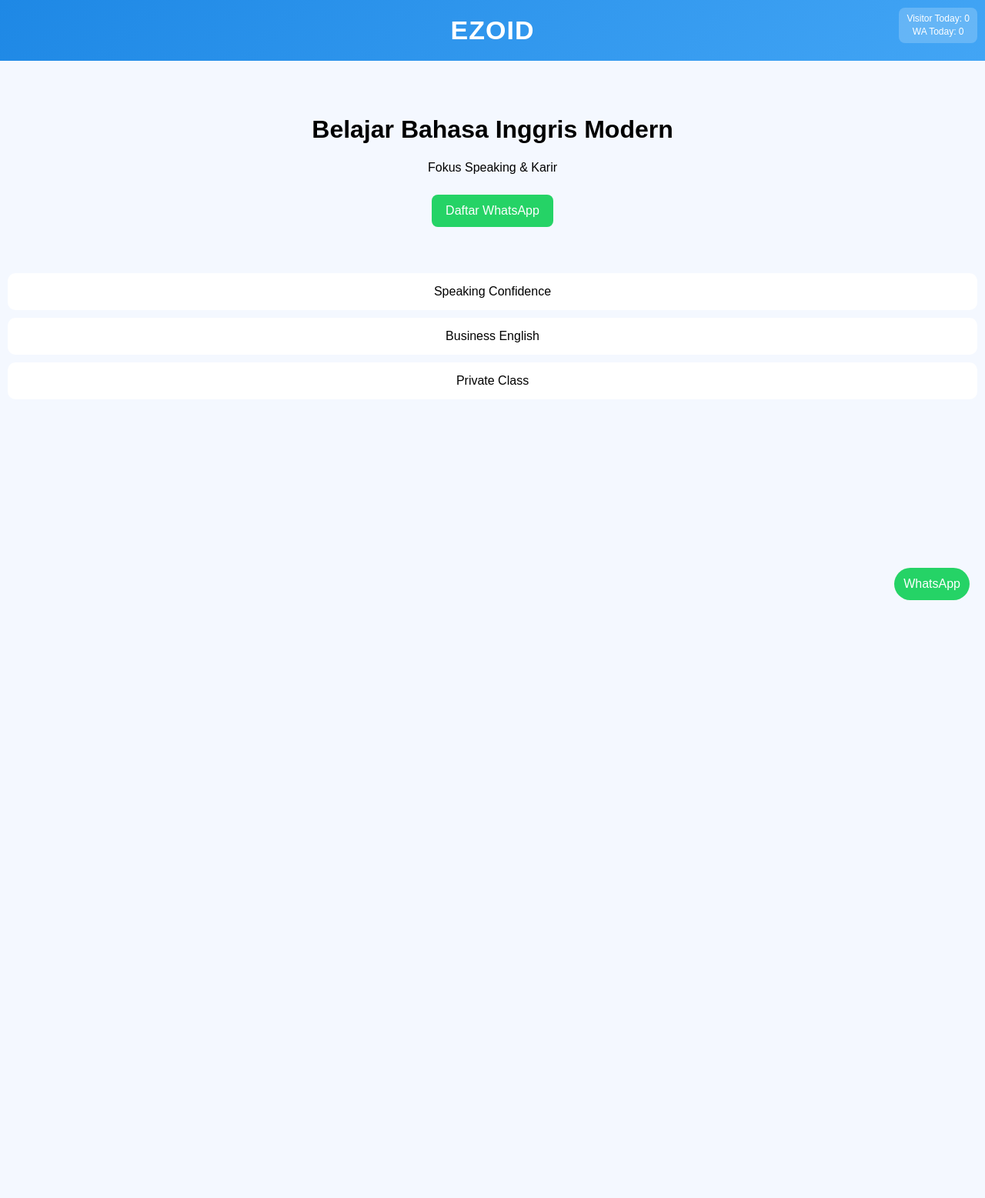
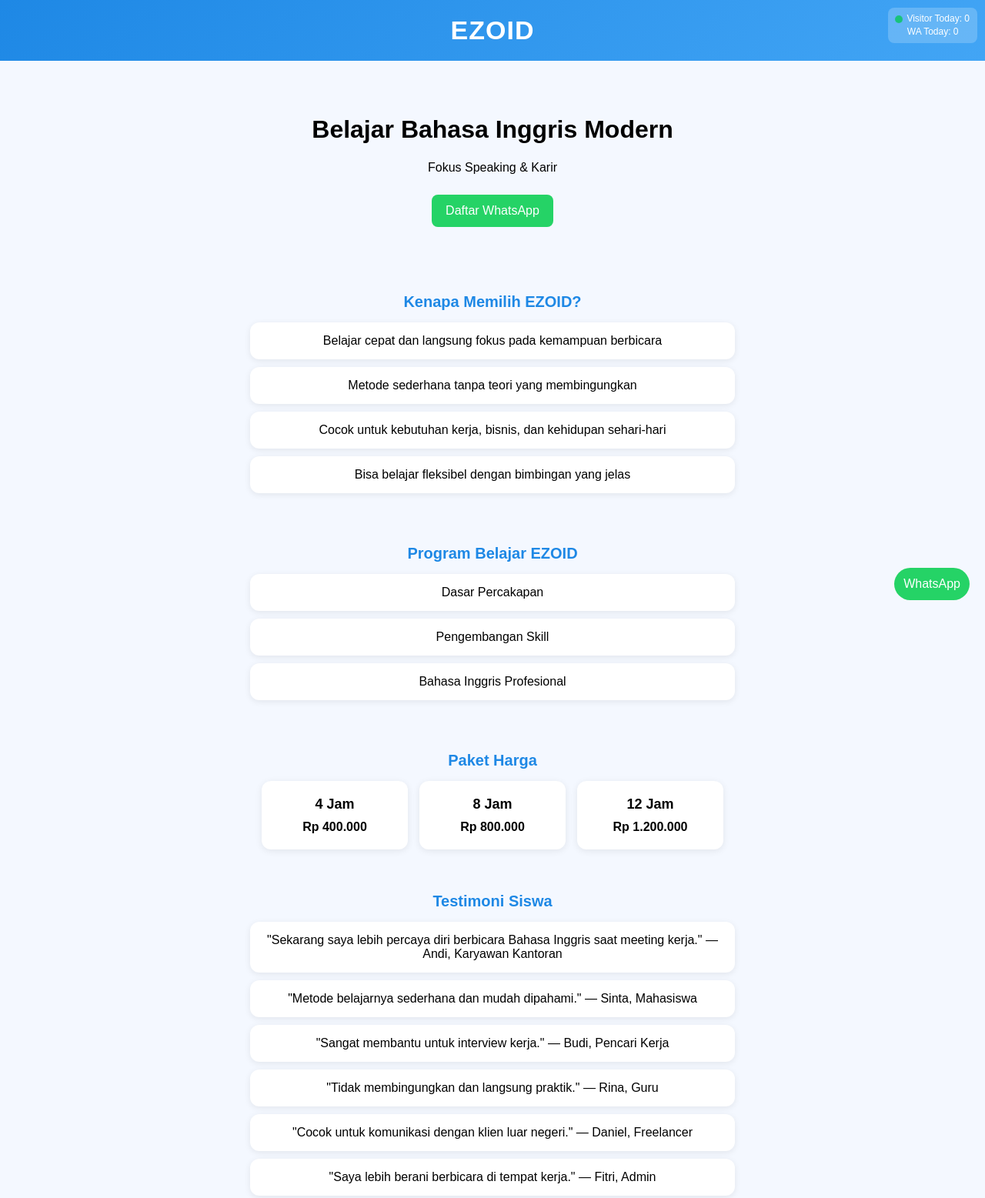
Before and after one commit to celzone1972/ezoid, a plain HTML site: page index.html in a window 1280 px wide. Shown: the top 1557 px of the page at 77% size. Before the commit the page ends 800 px from the top, so only its background shows below. Drawn offline with Linux system fonts and the light colour scheme; no server answers.

Commit message:
Update index.html

```diff
--- a/index.html
+++ b/index.html
@@ -38,6 +38,24 @@
       line-height: 1.4;
     }
 
+    /* 🔵 LIVE DOT */
+    .live-dot {
+      display: inline-block;
+      width: 8px;
+      height: 8px;
+      background-color: #00c853;
+      border-radius: 50%;
+      margin-right: 6px;
+      animation: pulse 1.8s infinite ease-in-out;
+      vertical-align: middle;
+    }
+
+    @keyframes pulse {
+      0% { transform: scale(1); opacity: 1; }
+      50% { transform: scale(1.6); opacity: 0.4; }
+      100% { transform: scale(1); opacity: 1; }
+    }
+
     .hero {
       text-align: center;
       padding: 50px 20px;
@@ -55,10 +73,57 @@
 
     .card {
       background: white;
-      margin: 10px;
+      margin: 10px auto;
       padding: 15px;
-      border-radius: 10px;
+      border-radius: 12px;
+      max-width: 600px;
+      box-shadow: 0 2px 8px rgba(0,0,0,0.08);
       text-align: center;
+    }
+
+    .section {
+      padding: 20px;
+      text-align: center;
+    }
+
+    .section h2 {
+      margin-bottom: 15px;
+      color: #1e88e5;
+      font-size: 20px;
+    }
+
+    /* 💰 PAKET HARGA */
+    .paket-wrapper {
+      display: flex;
+      justify-content: center;
+      gap: 15px;
+      flex-wrap: wrap;
+      margin-top: 10px;
+    }
+
+    .paket-box {
+      background: white;
+      padding: 20px;
+      width: 150px;
+      border-radius: 12px;
+      box-shadow: 0 2px 10px rgba(0,0,0,0.08);
+      text-align: center;
+      transition: 0.2s;
+    }
+
+    .paket-box:hover {
+      transform: translateY(-5px);
+    }
+
+    .paket-box h3 {
+      margin: 0;
+      font-size: 18px;
+    }
+
+    .paket-box b {
+      display: block;
+      margin-top: 10px;
+      font-size: 16px;
     }
 
     .wa {
@@ -75,7 +140,6 @@
 
   <script src="https://www.gstatic.com/firebasejs/8.10.1/firebase-app.js"></script>
   <script src="https://www.gstatic.com/firebasejs/8.10.1/firebase-database.js"></script>
-
 </head>
 
 <body>
@@ -84,7 +148,7 @@
   <h2>EZOID</h2>
 
   <div class="visitor">
-    Visitor Today: <span id="visitor-count">0</span><br>
+    <span class="live-dot"></span>Visitor Today: <span id="visitor-count">0</span><br>
     WA Today: <span id="wa-count">0</span>
   </div>
 </header>
@@ -95,10 +159,62 @@
   <a class="btn" href="https://wa.me/6287770055999" onclick="trackWA()">Daftar WhatsApp</a>
 </div>
 
-<div class="card">Speaking Confidence</div>
-<div class="card">Business English</div>
-<div class="card">Private Class</div>
+<!-- KENAPA -->
+<section class="section">
+  <h2>Kenapa Memilih EZOID?</h2>
+  <div class="card">Belajar cepat dan langsung fokus pada kemampuan berbicara</div>
+  <div class="card">Metode sederhana tanpa teori yang membingungkan</div>
+  <div class="card">Cocok untuk kebutuhan kerja, bisnis, dan kehidupan sehari-hari</div>
+  <div class="card">Bisa belajar fleksibel dengan bimbingan yang jelas</div>
+</section>
 
+<!-- PROGRAM -->
+<section class="section">
+  <h2>Program Belajar EZOID</h2>
+  <div class="card">Dasar Percakapan</div>
+  <div class="card">Pengembangan Skill</div>
+  <div class="card">Bahasa Inggris Profesional</div>
+</section>
+
+<!-- 💰 PAKET HARGA (FIX CUAN) -->
+<section class="section">
+  <h2>Paket Harga</h2>
+
+  <div class="paket-wrapper">
+    <div class="paket-box">
+      <h3>4 Jam</h3>
+      <b>Rp 400.000</b>
+    </div>
+
+    <div class="paket-box">
+      <h3>8 Jam</h3>
+      <b>Rp 800.000</b>
+    </div>
+
+    <div class="paket-box">
+      <h3>12 Jam</h3>
+      <b>Rp 1.200.000</b>
+    </div>
+  </div>
+</section>
+
+<!-- TESTIMONI -->
+<section class="section">
+  <h2>Testimoni Siswa</h2>
+
+  <div class="card">"Sekarang saya lebih percaya diri berbicara Bahasa Inggris saat meeting kerja." — Andi, Karyawan Kantoran</div>
+  <div class="card">"Metode belajarnya sederhana dan mudah dipahami." — Sinta, Mahasiswa</div>
+  <div class="card">"Sangat membantu untuk interview kerja." — Budi, Pencari Kerja</div>
+  <div class="card">"Tidak membingungkan dan langsung praktik." — Rina, Guru</div>
+  <div class="card">"Cocok untuk komunikasi dengan klien luar negeri." — Daniel, Freelancer</div>
+  <div class="card">"Saya lebih berani berbicara di tempat kerja." — Fitri, Admin</div>
+  <div class="card">"Fokus ke percakapan sehari-hari sangat membantu." — Agus, Staff Operasional</div>
+  <div class="card">"Saya lebih siap kerja ke luar negeri." — Maria, Calon Pekerja Migran</div>
+  <div class="card">"Penjelasan mudah dipahami." — Rudi, Wirausaha</div>
+  <div class="card">"Cocok untuk pemula." — Lestari, Fresh Graduate</div>
+</section>
+
+<!-- WA -->
 <a class="wa" href="https://wa.me/6287770055999" onclick="trackWA()">
   WhatsApp
 </a>
@@ -119,9 +235,6 @@
 
   const ONE_DAY = 24 * 60 * 60 * 1000;
 
-  // =========================
-  // VISITOR 24 JAM
-  // =========================
   function handleVisitor() {
     const key = "ezoid_visit_24h";
     const now = Date.now();
@@ -133,9 +246,6 @@
     }
   }
 
-  // =========================
-  // WA CLICK 24 JAM
-  // =========================
   function trackWA() {
     const key = "ezoid_wa_24h";
     const now = Date.now();
@@ -147,9 +257,6 @@
     }
   }
 
-  // =========================
-  // REALTIME DISPLAY
-  // =========================
   db.ref("visitors").on("value", (snap) => {
     document.getElementById("visitor-count").innerText = snap.val() || 0;
   });
```
